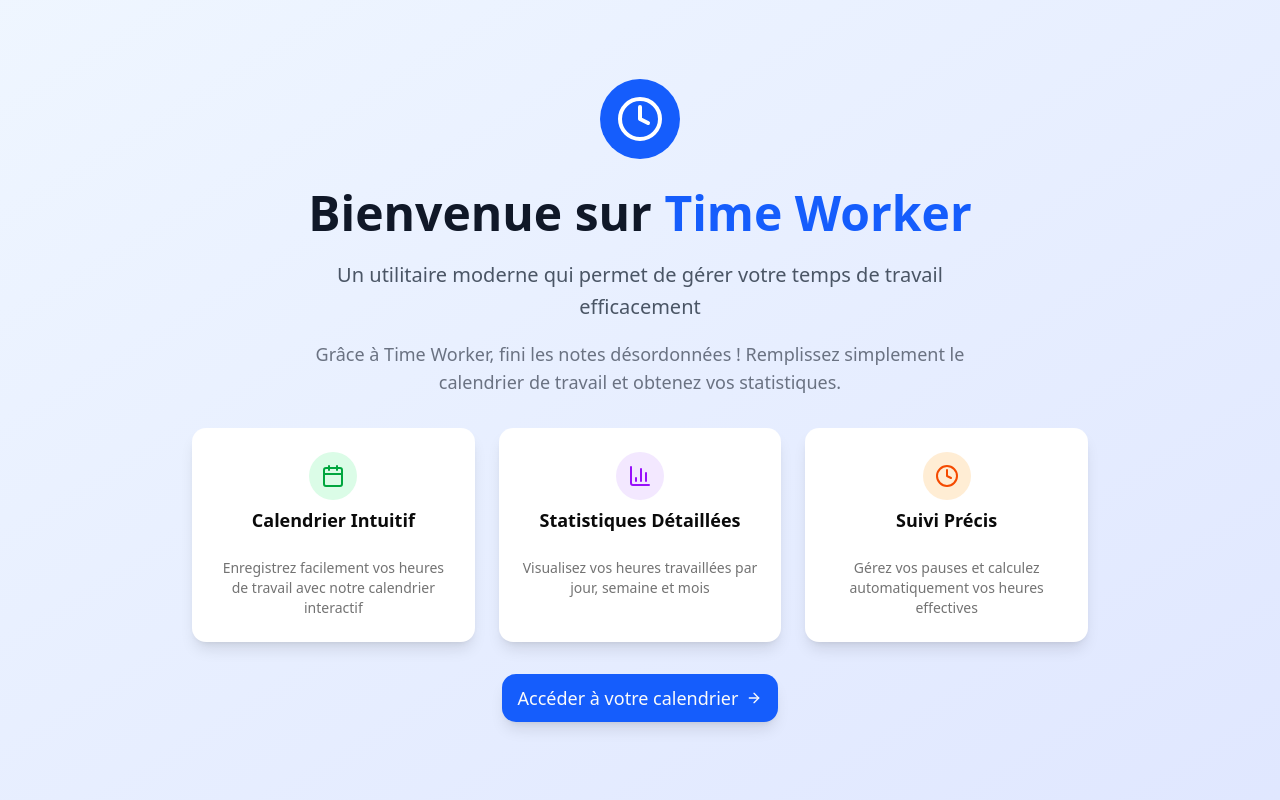
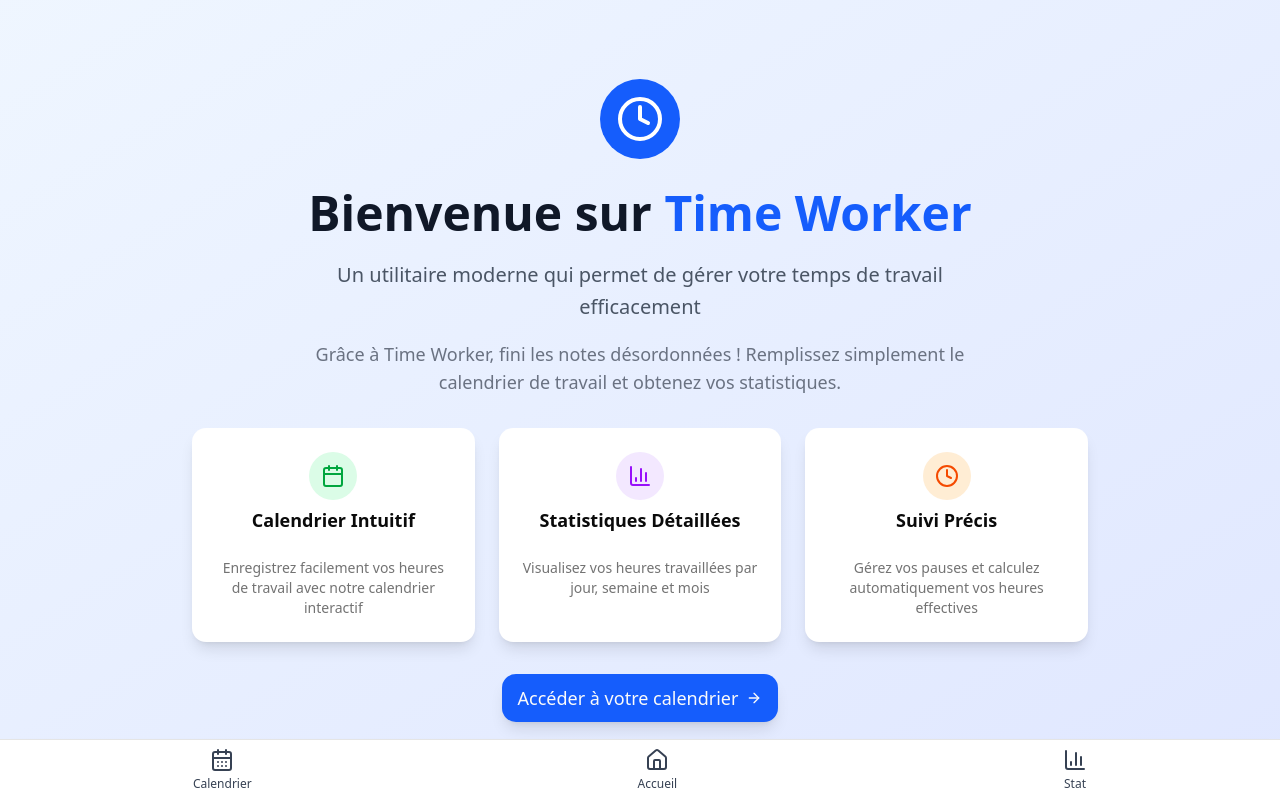
Before and after one commit to lelekara/time_work, a Next.js app: page / in a window 1280 px wide. Built offline with nearby package versions, Linux system fonts and the light colour scheme.

Commit message:
Ajout du composant FooterNavigation et intégration dans les pages Calendar et Stat

```diff
--- a/app/calendrier/page.tsx
+++ b/app/calendrier/page.tsx
@@ -2,6 +2,7 @@
 import FormulaireSession from "@/components/calendrierForm";
 import { Button } from "@/components/ui/button";
 import { Calendar } from "@/components/ui/calendar";
+import FooterNavigation from "@/components/FooterNavigation"
 import {
   Card,
   CardContent,
@@ -150,6 +151,7 @@ export default function CalendarPage() {
           </DialogContent>
         </Dialog>
       </div>
+      <FooterNavigation />
     </div>
   );
 }
--- a/app/page.tsx
+++ b/app/page.tsx
@@ -2,6 +2,7 @@ import { Button } from "@/components/ui/button"
 import { Card, CardContent, CardDescription, CardHeader, CardTitle } from "@/components/ui/card"
 import { Clock, Calendar, BarChart3, ArrowRight } from "lucide-react"
 import Link from "next/link"
+import FooterNavigation from "@/components/FooterNavigation"
 
 export default function Home() {
   return (
@@ -87,6 +88,7 @@ export default function Home() {
           </Button>
         </div>
       </div>
+      <FooterNavigation />
     </div>
   )
 }
--- a/app/stat/page.tsx
+++ b/app/stat/page.tsx
@@ -10,6 +10,7 @@ import {
 } from "@/components/ui/card"
 import { Badge } from "@/components/ui/badge"
 import { Calendar, Clock, TrendingUp, BarChart3 } from "lucide-react"
+import FooterNavigation from "@/components/FooterNavigation"
 
 // Type pour une session
 interface Session {
@@ -220,6 +221,7 @@ export default function StatPage() {
           </CardContent>
         </Card>
       </div>
+      <FooterNavigation />
     </div>
   )
 }
--- /dev/null
+++ b/components/FooterNavigation.tsx
@@ -0,0 +1,23 @@
+import Link from "next/link";
+import { BarChart3, CalendarDays, Home } from "lucide-react";
+
+export default function FooterNavigation() {
+  return (
+    <footer className="fixed bottom-0 left-0 w-full bg-white border-t shadow-lg z-50">
+      <nav className="flex justify-around items-center py-2">
+        <Link href="/calendrier" className="flex flex-col items-center text-gray-700 hover:text-indigo-600 transition-colors">
+          <CalendarDays className="h-6 w-6 mb-1" />
+          <span className="text-xs font-medium">Calendrier</span>
+        </Link>
+        <Link href="/" className="flex flex-col items-center text-gray-700 hover:text-blue-600 transition-colors">
+          <Home className="h-6 w-6 mb-1" />
+          <span className="text-xs font-medium">Accueil</span>
+        </Link>
+        <Link href="/stat" className="flex flex-col items-center text-gray-700 hover:text-green-600 transition-colors">
+          <BarChart3 className="h-6 w-6 mb-1" />
+          <span className="text-xs font-medium">Stat</span>
+        </Link>
+      </nav>
+    </footer>
+  );
+}
```
